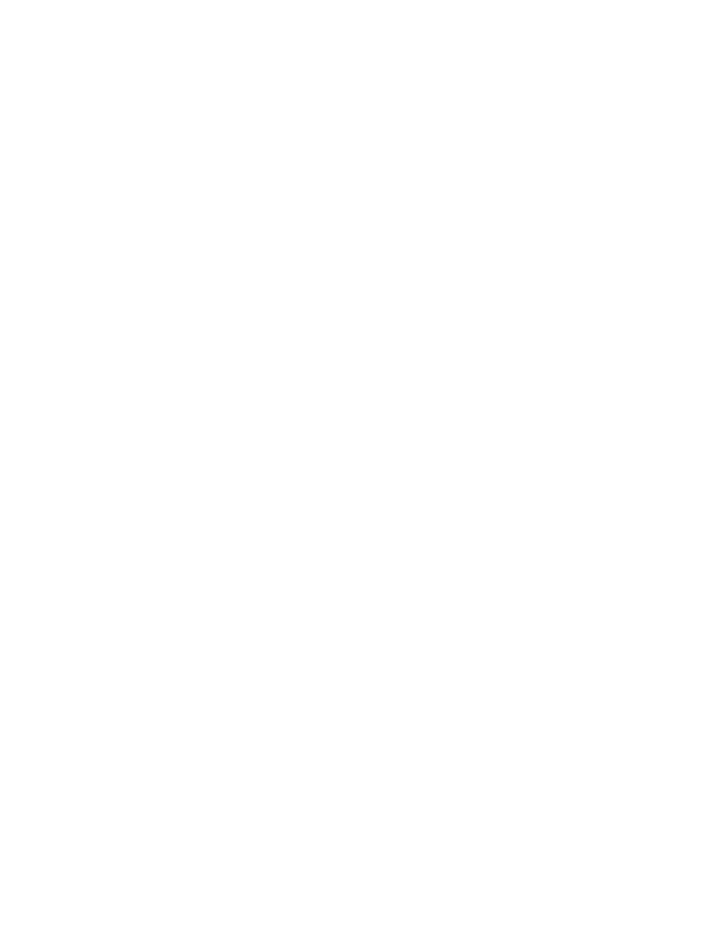
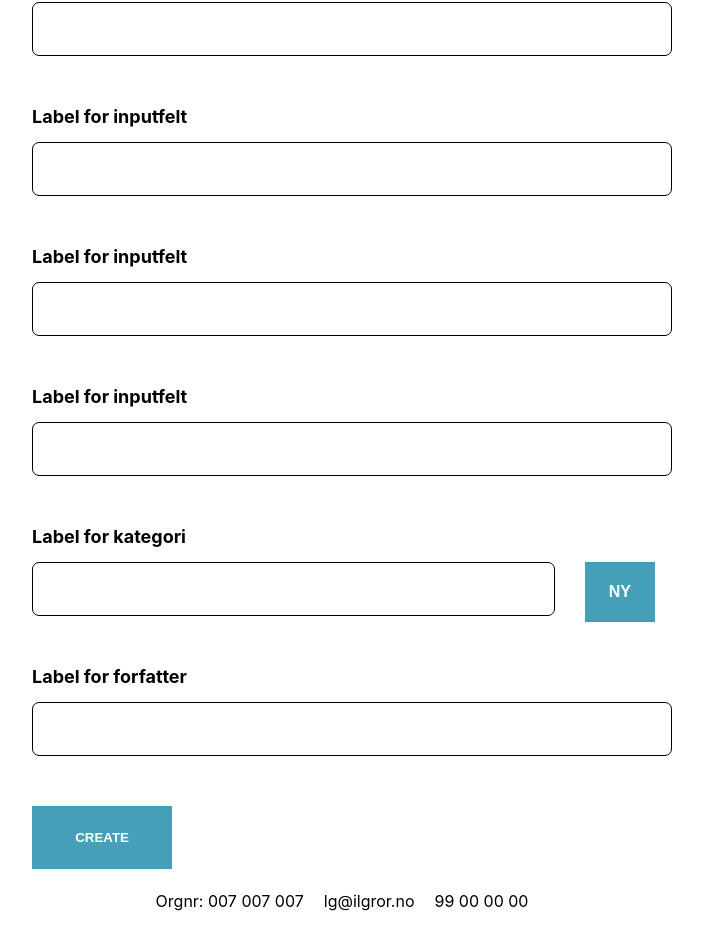
Before and after one commit to blendimaliqi/Fullstack-React-Webpage, a React app in the folder client/: page /nyartikkel in a window 1280 px wide. Before the commit this address had no page. Shown: the part 642-1575 px from the top of the page, without its empty margins (288-991 px from the left). Before the commit the page ends 800 px from the top, so only its background shows below. Built offline with nearby package versions, Linux system fonts and the light colour scheme.

Commit message:
fikset frontend for ny artikkel

```diff
--- /dev/null
+++ b/client/src/pages/NewArticle.jsx
@@ -0,0 +1,106 @@
+import React from 'react'
+import styled from 'styled-components';
+import Banner from '../components/Banner';
+
+const Input = styled.input `
+    border: 1px solid black;
+    margin-bottom: 50px;
+    height: 50px;
+    border-radius:7px;
+    font-size: 16px;
+`;
+
+const Label = styled.label `
+    font-weight: bolder;
+    font-size: 18px;
+    margin-bottom: 15px;
+`;
+
+const InputWrapper = styled.section `
+    display: flex;
+    flex-direction: column;
+    width: 50%;
+    margin: 0 auto;
+    margin-top: 100px;
+
+`;
+
+const NyArtikkelButton = styled.button `
+    display: flex;
+    background-color: #469fb9;
+    padding: 1.5rem 2.7rem;
+    border: 0;
+    width: 140px;
+    font-weight: bold;
+    font-size: 1,8rem;
+    max-height: 4rem;
+    align-items: center;
+    margin-right: 1.3rem;
+    color: white;
+`;
+
+const NyArtikkelButtonDisabled = styled.button `
+    display: flex;
+    background-color: #9b9b9b;
+    padding: 1.5rem 2.7rem;
+    opacity: 0.7;
+    border: 0;
+    width: 140px;
+    font-weight: bold;
+    font-size: 0.6rem;
+    max-height: 4rem;
+    align-items: center;
+    margin-right: 1.3rem;
+    color: white;
+`;
+
+const NewCategoryButton = styled.button `
+    background-color: #469fb9;
+    padding: 1rem 1rem;
+    border: 0;
+    height: 60px;
+    width: 70px;
+    font-weight: bold;
+    font-size: 1rem;
+    max-height: 4rem;
+    color: white;
+`;
+
+const CategoryWrapper = styled.section `
+    display:grid;
+    grid-template-columns: 6fr 1fr;
+    grid-gap: 30px;
+`;
+
+export const NewArticle = () => {
+    return (
+        <>
+        <Banner title={"Ny Artikkel"} />
+        <InputWrapper>
+            <Label>Label for inputfelt </Label>
+            <Input />
+            <Label>Label for inputfelt </Label>
+            <Input />
+            <Label>Label for inputfelt </Label>
+            <Input />
+            <Label>Label for inputfelt </Label>
+            <Input />
+            <Label>Label for inputfelt </Label>
+            <Input />
+            <Label>Label for kategori </Label>
+            <CategoryWrapper>
+            <Input />
+            <NewCategoryButton>NY</NewCategoryButton>
+            </CategoryWrapper>
+
+            <Label>Label for forfatter </Label>
+            <Input />
+
+            <NyArtikkelButton >CREATE</NyArtikkelButton>
+        </InputWrapper>
+
+        </>
+    )
+};
+
+export default NewArticle;
--- a/client/src/routes/Routes.jsx
+++ b/client/src/routes/Routes.jsx
@@ -8,6 +8,7 @@ import OfficeDetail from '../components/OfficeDetail/OfficeDetail';
 import Office from '../pages/Office';
 import { Contact } from '../pages/Contact';
 import FagartiklerPage from '../pages/FagartiklerPage';
+import NewArticle from '../pages/NewArticle';
 
 const Routes = () => (
   <Router>
@@ -28,6 +29,9 @@ const Routes = () => (
         <Route exact path="/fagartikler">
           <FagartiklerPage />
         </Route>
+        <Route exact path="/nyartikkel">
+          <NewArticle />
+        </Route>
         <Route path="*">
           <NoMatch />
         </Route>
```
